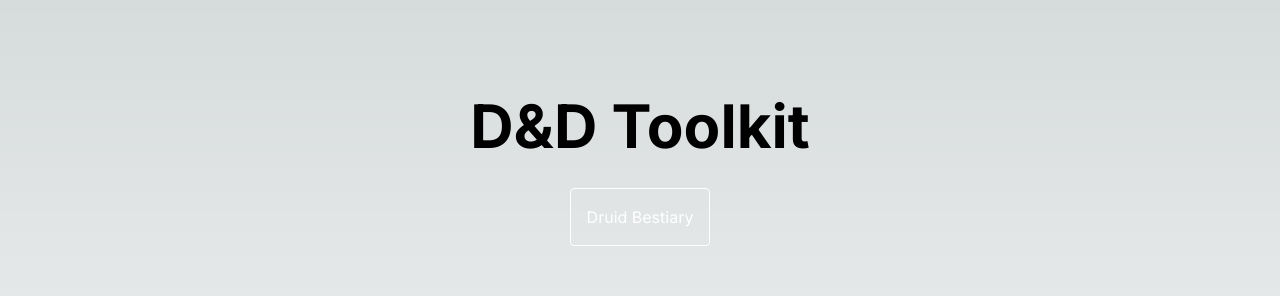
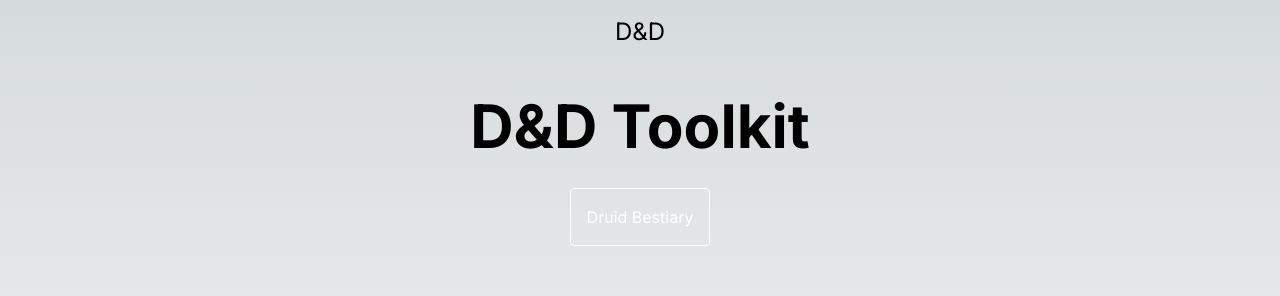
Before and after one commit to Seth-McKilla/dndtoolkit, a Next.js app: page / in a window 1280 px wide. Shown: the top 296 px of the page. Built offline with nearby package versions, Linux system fonts and the light colour scheme.

Commit message:
Add druid-bestiary page

```diff
--- /dev/null
+++ b/src/app/druid-bestiary/page.tsx
@@ -0,0 +1,7 @@
+export default async function DruidBestiaryPage() {
+  return (
+    <>
+      <p className="text-4xl md:text-6xl font-bold text-center mt-2 md:mt-0">Druid Bestiary</p>
+    </>
+  )
+}
--- a/src/app/layout.tsx
+++ b/src/app/layout.tsx
@@ -1,8 +1,8 @@
 import { Inter } from "next/font/google"
+import Link from "next/link"
 
 import "./globals.css"
 
-// const isDev = process.env.NODE_ENV === "development" // Uncomment to seed the db
 const inter = Inter({ subsets: ["latin"] })
 
 export const metadata = {
@@ -11,11 +11,23 @@ export const metadata = {
 }
 
 export default async function RootLayout({ children }: { children: React.ReactNode }) {
+  // const isDev = process.env.NODE_ENV === "development"; // Uncomment to seed the db
   // if (isDev) (await import("@/lib/seed")).seed(); // Uncomment to seed the db
 
   return (
     <html lang="en">
-      <body className={inter.className}>{children}</body>
+      <body className={`overflow-x-hidden ${inter.className}`}>
+        <nav className="flex items-center justify-center p-4">
+          <Link href="/" className="text-2xl text-center">
+            D&D
+          </Link>
+        </nav>
+        <main className="flex min-h-screen flex-col items-center justify-between p-4 pt-12 md:p-24 -mt-16">
+          <div className="flex flex-col items-center justify-center space-y-4 md:space-y-8">
+            {children}
+          </div>
+        </main>
+      </body>
     </html>
   )
 }
--- a/src/app/page.tsx
+++ b/src/app/page.tsx
@@ -1,12 +1,10 @@
-import Card from "@/components/Card";
+import Card from "@/components/Card"
 
-export default async function Home() {
+export default async function HomePage() {
   return (
-    <main className="flex min-h-screen flex-col items-center justify-between p-4 md:p-24">
-      <div className="flex flex-col items-center justify-center space-y-4 md:space-y-8 mt-4 md:mt-0">
-        <p className="text-4xl md:text-6xl font-bold text-center mt-2 md:mt-0">D&D Toolkit</p>
-        <Card title="Druid Bestiary" href="/druid-bestiary" />
-      </div>
-    </main>
-  );
+    <>
+      <p className="text-4xl md:text-6xl font-bold text-center mt-2 md:mt-0">D&D Toolkit</p>
+      <Card title="Druid Bestiary" href="/druid-bestiary" />
+    </>
+  )
 }
```
